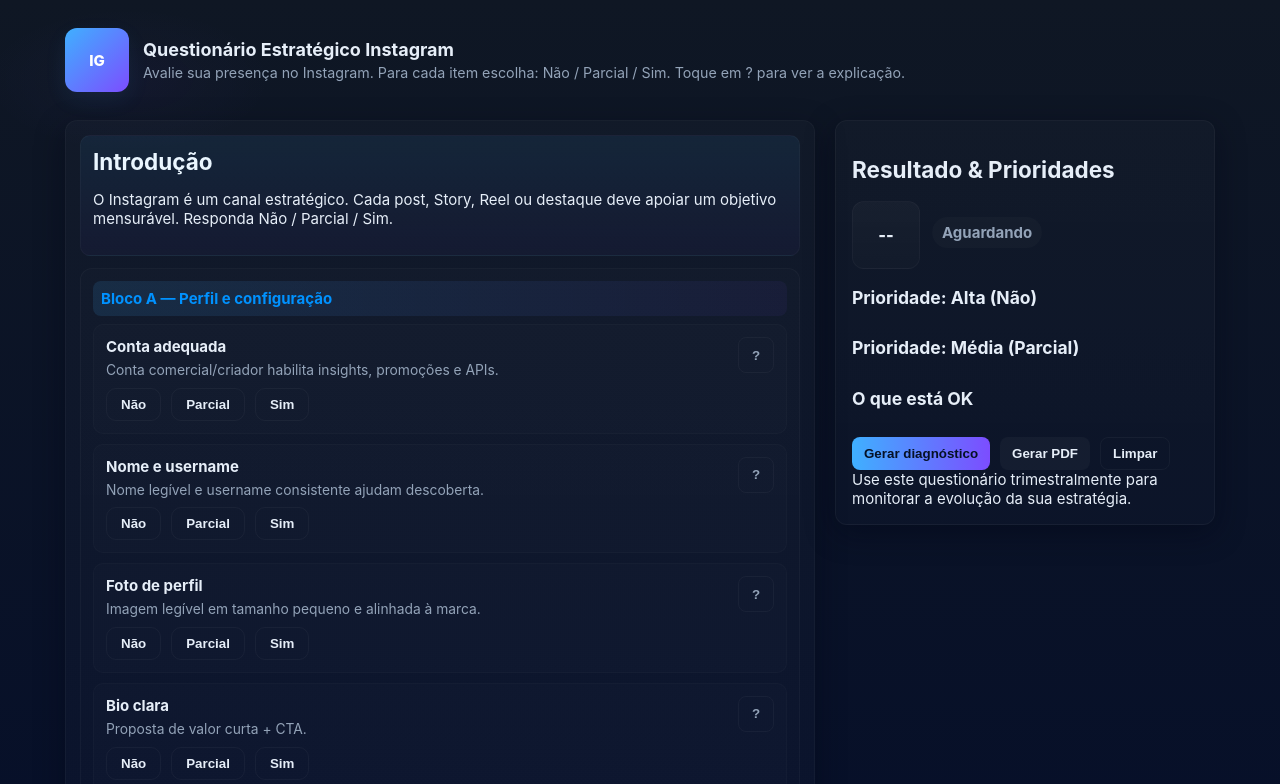
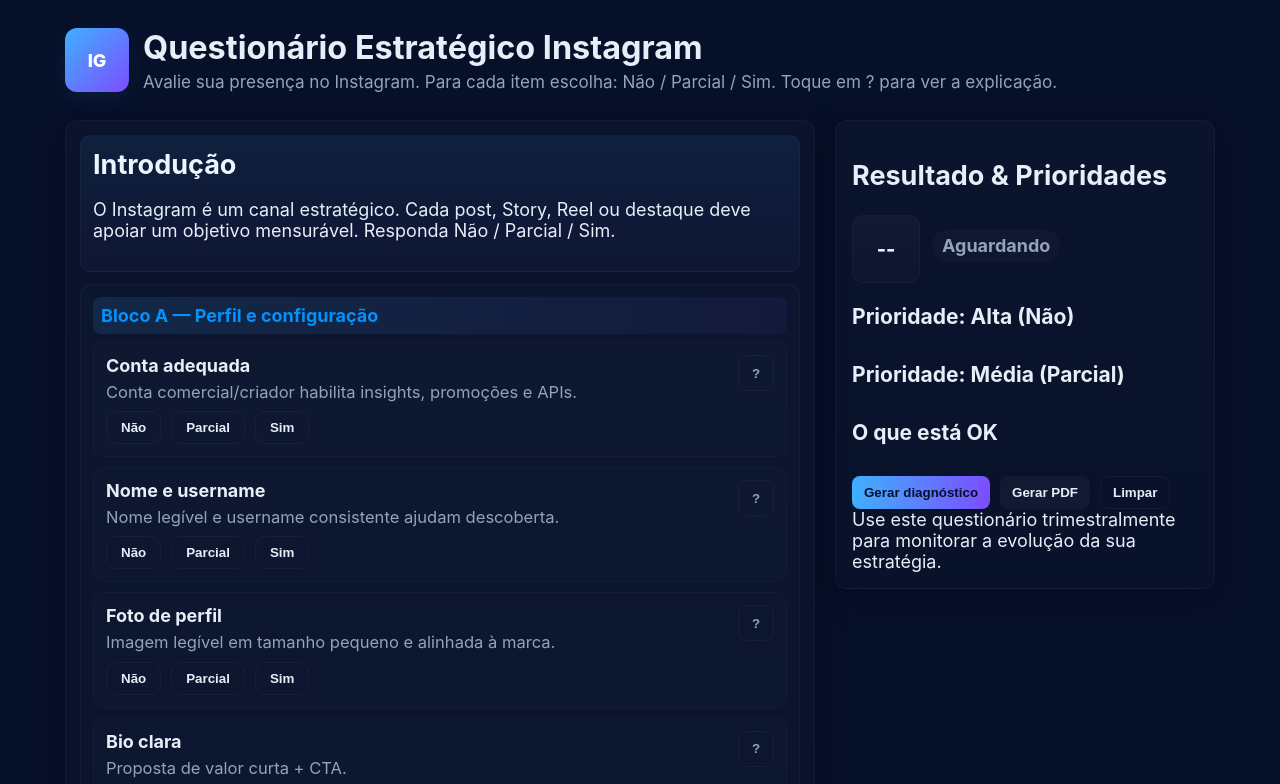
Before and after one commit to jacksonullmann/teste-Insta, a plain HTML site: page docs/index.html in a window 1280 px wide. Shown: the top 784 px of the page. Drawn offline with nearby package versions, Linux system fonts and the light colour scheme.

Commit message:
Update styles.css

```diff
--- a/docs/styles.css
+++ b/docs/styles.css
@@ -5,16 +5,18 @@
   --intro-bg:linear-gradient(180deg, rgba(63,176,255,0.08), rgba(124,77,255,0.04));
   --card-bg:linear-gradient(180deg, rgba(255,255,255,0.02), rgba(255,255,255,0.01));
   --block-header-bg:linear-gradient(90deg, rgba(63,176,255,0.12), rgba(124,77,255,0.06));
-  --radius:12px; --max-width:1150px; font-family:Inter, system-ui, Arial; font-size:15px; color:var(--text);
+  --radius:12px; --max-width:1150px; font-family:Inter, system-ui, Arial; font-size:18px; color:var(--text);
 }
 
 /* base layout */
 *{box-sizing:border-box}
 html,body{height:100%;margin:0}
-body{
-  background:
-    radial-gradient(1200px 600px at 10% 10%, rgba(124,77,255,0.04), transparent 12%),
-    linear-gradient(180deg,var(--bg-1),var(--bg-2));
+body {
+  background-color: #071029;
+  color: #e6eef8;
+  font-family: Inter, system-ui, Arial, sans-serif;
+  margin: 0;
+  padding: 0;
   display:flex;align-items:flex-start;justify-content:center;padding:28px 16px;
   -webkit-font-smoothing:antialiased;-moz-osx-font-smoothing:grayscale;
 }
@@ -32,7 +34,7 @@
 }
 
 /* header text */
-.header-text h1{margin:0;font-size:1.2rem}
+.header-text h1{margin:0;font-size:1.8rem}
 .lead{margin:4px 0 0;color:var(--muted);font-size:0.95rem}
 
 /* main card */
@@ -91,7 +93,7 @@
 
 /* responsive: adjust brand behavior on small screens so it doesn't overlap */
 @media (max-width:760px){
-  .container{grid-template-columns:1fr; padding:18px;}
+  .container{grid-template-columns:1fr; padding:0px;}
   .header{flex-direction:row;align-items:center}
   .brand{width:56px;height:56px;border-radius:10px;flex:0 0 56px}
   .form-card{margin-top:0}
```
